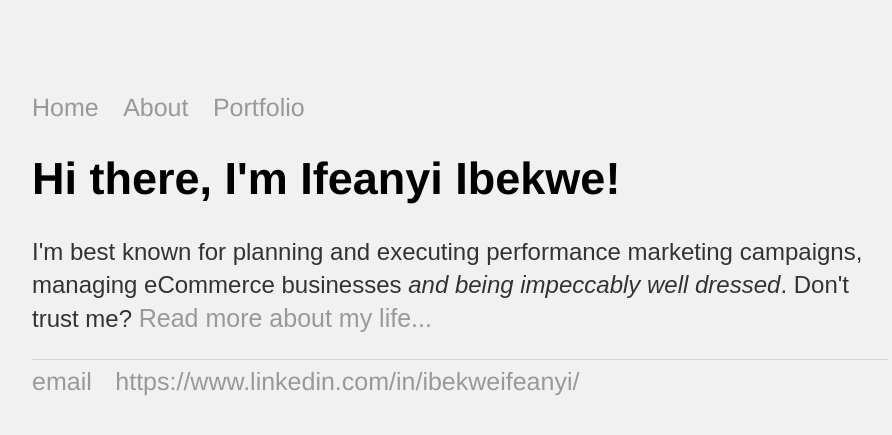
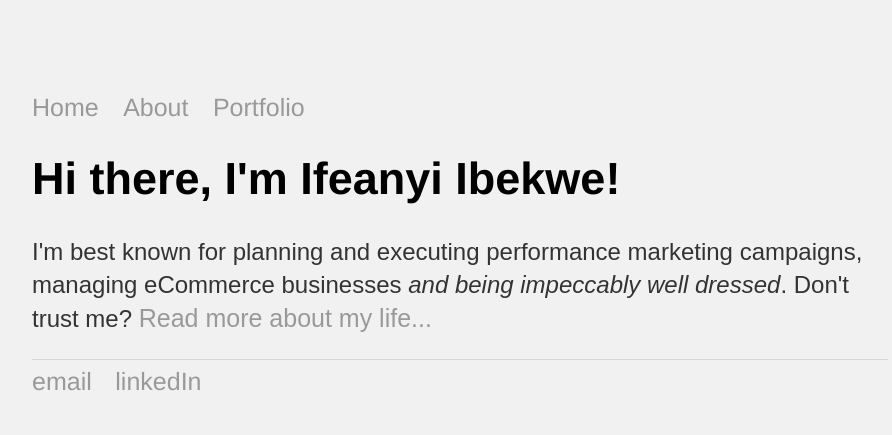
Before and after one commit to IfeanyiIbekwe/ifeanyiibekwe.github.io, a Jekyll site: the page built from index.html, in a window 1280 px wide. Shown: the top 435 px of the page, without its empty margins (180-1072 px from the left). Built offline with Jekyll 4.4.1, drawn with Linux system fonts in a browser that asks for light colours; some of the changed lines change nothing that is shown.

Commit message:
Update default.html

```diff
--- a/_layouts/default.html
+++ b/_layouts/default.html
@@ -23,7 +23,7 @@
 			<footer>
 	    		<ul>
 	        		<li><a href="mailto:ibekweifeanyi@gmail.com">email</a></li>
-	        		<li><a href="https://www.linkedin.com/in/ibekweifeanyi/">https://www.linkedin.com/in/ibekweifeanyi/</a></li>
+	        		<li><a href="https://www.linkedin.com/in/ibekweifeanyi/">linkedIn</a></li>
 				</ul>
 			</footer>
 		</body>
```
